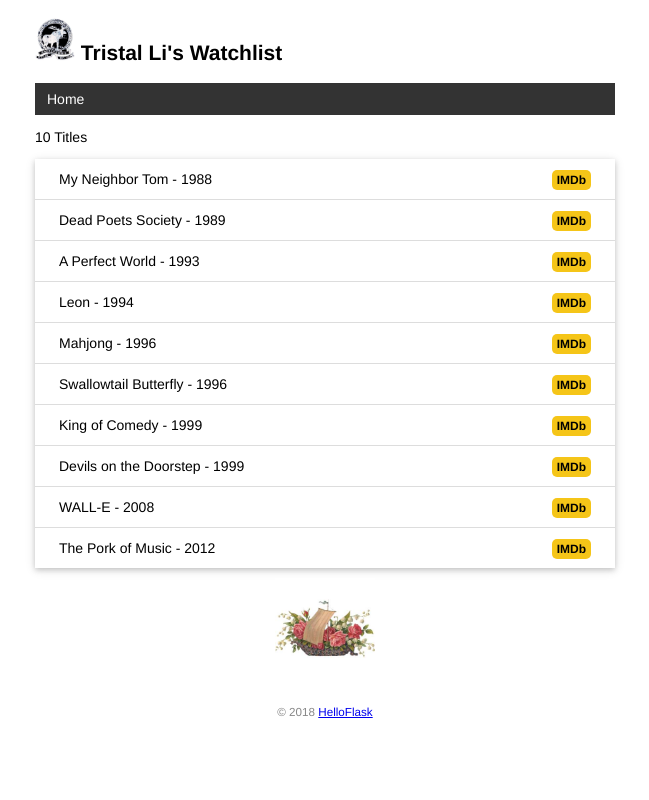
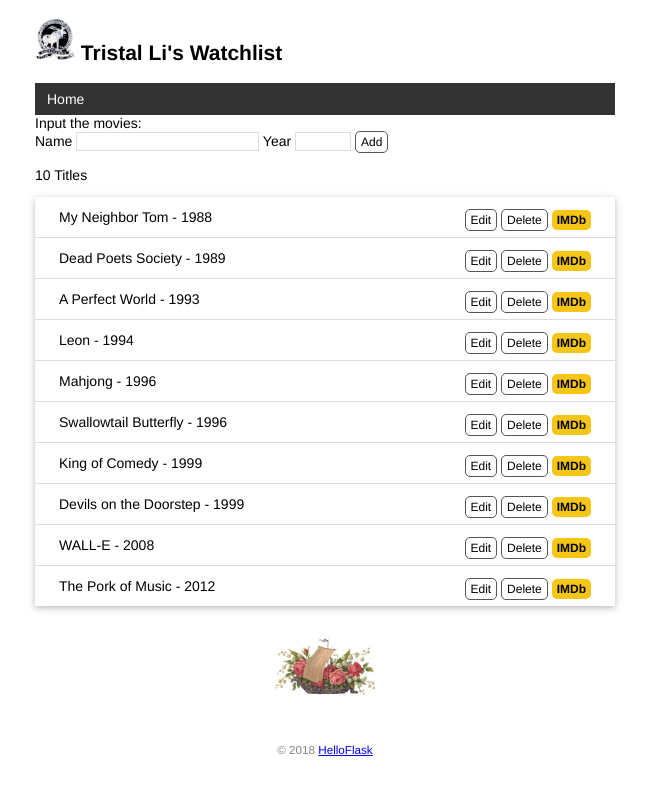
Before and after one commit to Tristal25/Flask, a Flask app: page / in a window 1280 px wide. Shown: the whole page, without its empty margins (315-964 px from the left). Run offline with Flask 2, Linux system fonts and the light colour scheme; data comes from the database, SQL or seed files in the repository; both versions use the stored data as it was after the commit.

Commit message:
Create, edit and delete item by form

```diff
--- a/app.py
+++ b/app.py
@@ -1,6 +1,6 @@
 import flask
 from flask import Flask
-from flask import url_for
+from flask import request, url_for, redirect, flash, render_template
 from flask_sqlalchemy import SQLAlchemy
 import os
 import sys
@@ -17,14 +17,9 @@ else:  # 否则使用四个斜线
 app = Flask(__name__)
 app.config['SQLALCHEMY_DATABASE_URI'] = prefix + os.path.join(app.root_path, 'data.db')
 app.config['SQLALCHEMY_TRACK_MODIFICATIONS'] = False  # 关闭对模型修改的监控
+app.config['SECRET_KEY'] = 'dev'
 # 在扩展类实例化前加载配置
 db = SQLAlchemy(app)
-
-'''
-@app.route('/')
-def hello():
-    return flask.render_template('index.html', name = name, user = user, movies = movies)
-'''
 
 @app.route('/user/<name>')
 def user_page(name):
@@ -58,7 +53,7 @@ class Movie(db.Model):
 def initdb(drop):
     """Initialize the database"""
     if drop:
-        db.dropall()
+        db.drop_all()
     db.create_all()
     click.echo("Initialize database!")
 
@@ -99,12 +94,53 @@ def inject_user():
     movies = Movie.query.all()
     return dict(user = user, movies = movies)
 
-# movie list page
-@app.route("/")
-def index():
-    return flask.render_template('index.html')
-
 # Error page
 @app.errorhandler(404)  # 传入要处理的错误代码
 def page_not_found(e):  # 接受异常对象作为参数
-    return flask.render_template('404.html'), 404  # 返回模板和状态码
+    return render_template('404.html'), 404  # 返回模板和状态码
+
+# Movie list page & Manage input info
+@app.route('/', methods = ['GET', 'POST'])
+def index():
+    if request.method == 'POST':
+        title = request.form.get('title')
+        year = request.form.get('year')
+        if not title or not year or len(year) != 4 or len(title) > 60:
+            flash('Invalid Input. ')
+            return redirect(url_for('index'))
+        movie = Movie(title = title, year = year)
+        db.session.add(movie)
+        db.session.commit()
+        flash('Item created. ')
+        return redirect(url_for('index'))
+
+    movies = Movie.query.all()
+    return render_template('index.html', movies = movies)
+
+# Editing page
+@app.route("/edit/<int:movie_id>", methods = ["GET", "POST"])
+def edit(movie_id):
+    movie = Movie.query.get_or_404(movie_id)
+
+    if request.method == "POST":
+        title = request.form.get('title')
+        year = request.form.get('year')
+        if not title or not year or len(year) != 4 or len(title) > 60:
+            flash("Invalid Input. ")
+            return redirect(url_for("edit", movie_id = movie_id))
+        movie.title = title
+        movie.year = year
+        db.session.commit()
+        flash("Item processed. ")
+        return redirect(url_for('index'))
+
+    return render_template('edit.html', movie = movie)
+
+# Deleting records
+@app.route("/delete/<int:movie_id>", methods = ["GET", "POST"])
+def delete(movie_id):
+    movie = Movie.query.get_or_404(movie_id)
+    db.session.delete(movie)
+    db.session.commit()
+    flash("Item deleted. ")
+    return redirect(url_for('index'))
--- a/static/style.css
+++ b/static/style.css
@@ -84,3 +84,49 @@ nav li a:hover {
     border-radius: 5px;
     padding: 3px 5px;
 }
+
+/* 覆盖某些浏览器对 input 元素定义的字体 */
+input[type=submit] {
+    font-family: inherit;
+}
+
+input[type=text] {
+    border: 1px solid #ddd;
+}
+
+input[name=year] {
+    width: 50px;
+}
+
+.btn {
+    font-size: 12px;
+    padding: 3px 5px;
+    text-decoration: none;
+    cursor: pointer;
+    background-color: white;
+    color: black;
+    border: 1px solid #555555;
+    border-radius: 5px;
+}
+
+.btn:hover {
+    text-decoration: none;
+    background-color: black;
+    color: white;
+    border: 1px solid black;
+}
+
+.alert {
+    position: relative;
+    padding: 7px;
+    margin: 7px 0;
+    border: 1px solid transparent;
+    color: #004085;
+    background-color: #cce5ff;
+    border-color: #b8daff;
+    border-radius: 5px;
+}
+
+.inline-form {
+    display: inline;
+}
--- a/templates/base.html
+++ b/templates/base.html
@@ -10,6 +10,9 @@
     {% endblock %}
 </head>
 <body>
+{% for message in get_flashed_messages() %}
+    <div class="alert">{{ message }}</div>
+{% endfor %}
     <h2>
         <img alt="Avatar" class="avatar" src="{{ url_for('static', filename='images/avatar.png') }}">
         {{ user.name }}'s Watchlist
--- a/templates/index.html
+++ b/templates/index.html
@@ -1,11 +1,21 @@
 {% extends 'base.html' %}
 
 {% block content %}
+Input the movies:
+<form method="post">
+    Name <input type="text" name="title" autocomplete="off" required>
+    Year <input type="text" name="year" autocomplete="off" required>
+    <input class="btn" type="submit" name="submit" value="Add">
+</form>
 <p>{{ movies|length }} Titles</p>
 <ul class="movie-list">
     {% for movie in movies %}
     <li>{{ movie.title }} - {{ movie.year }}
         <span class="float-right">
+            <a class="btn" href="{{ url_for('edit', movie_id=movie.id) }}">Edit</a>
+            <form class = "inline-form" method = "post" action = "{{ url_for('delete', movie_id = movie.id) }}">
+                <input class = "btn" type = "submit" name = "delete" value = "Delete" onclick = "return confirm('are you sure?')">
+            </form>
             <a class="imdb" href="https://www.imdb.com/find?q={{ movie.title }}" target="_blank" title="Find this movie on IMDb">IMDb</a>
         </span>
     </li>
```
Also changed, not shown: templates/edit.html (added, +12 -0 lines), data.db.
